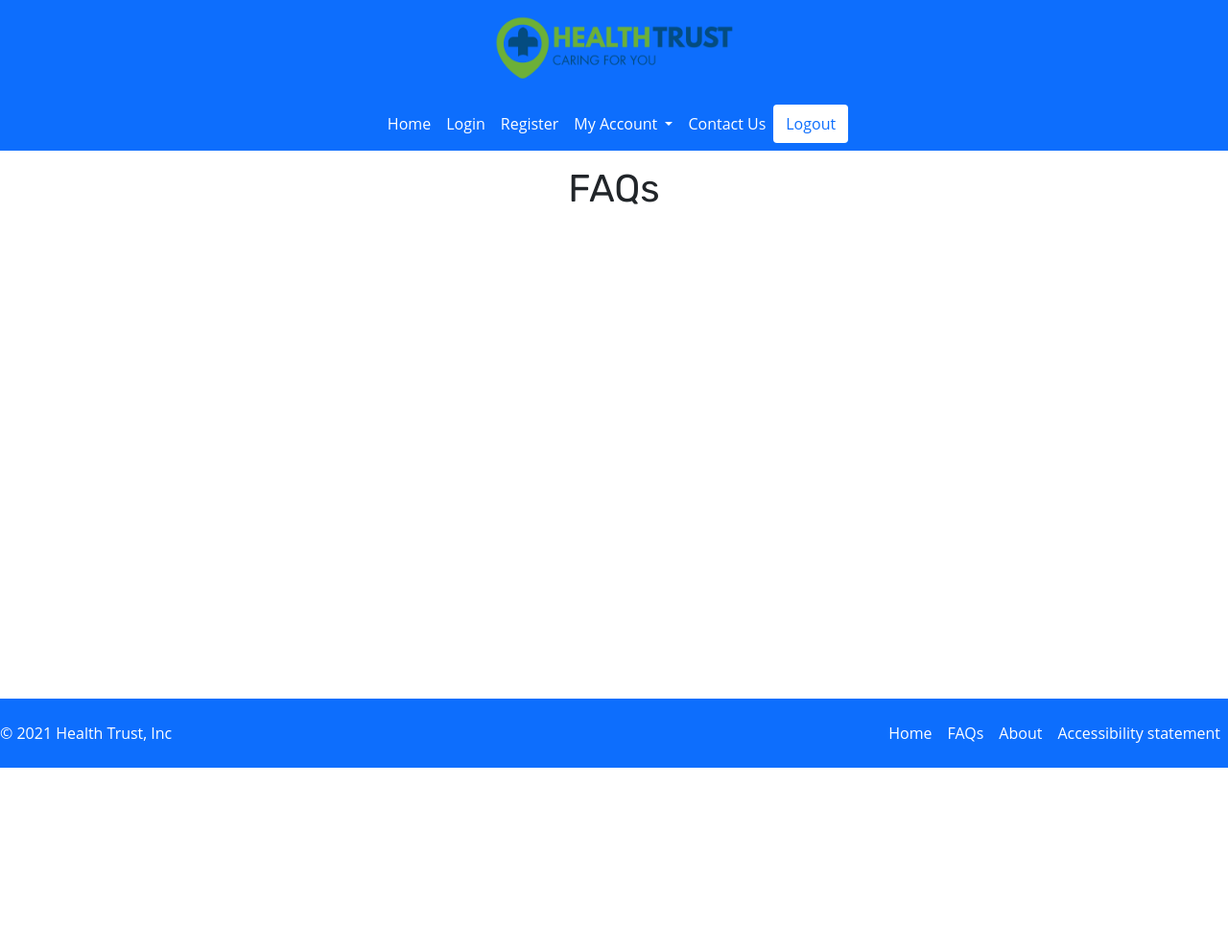
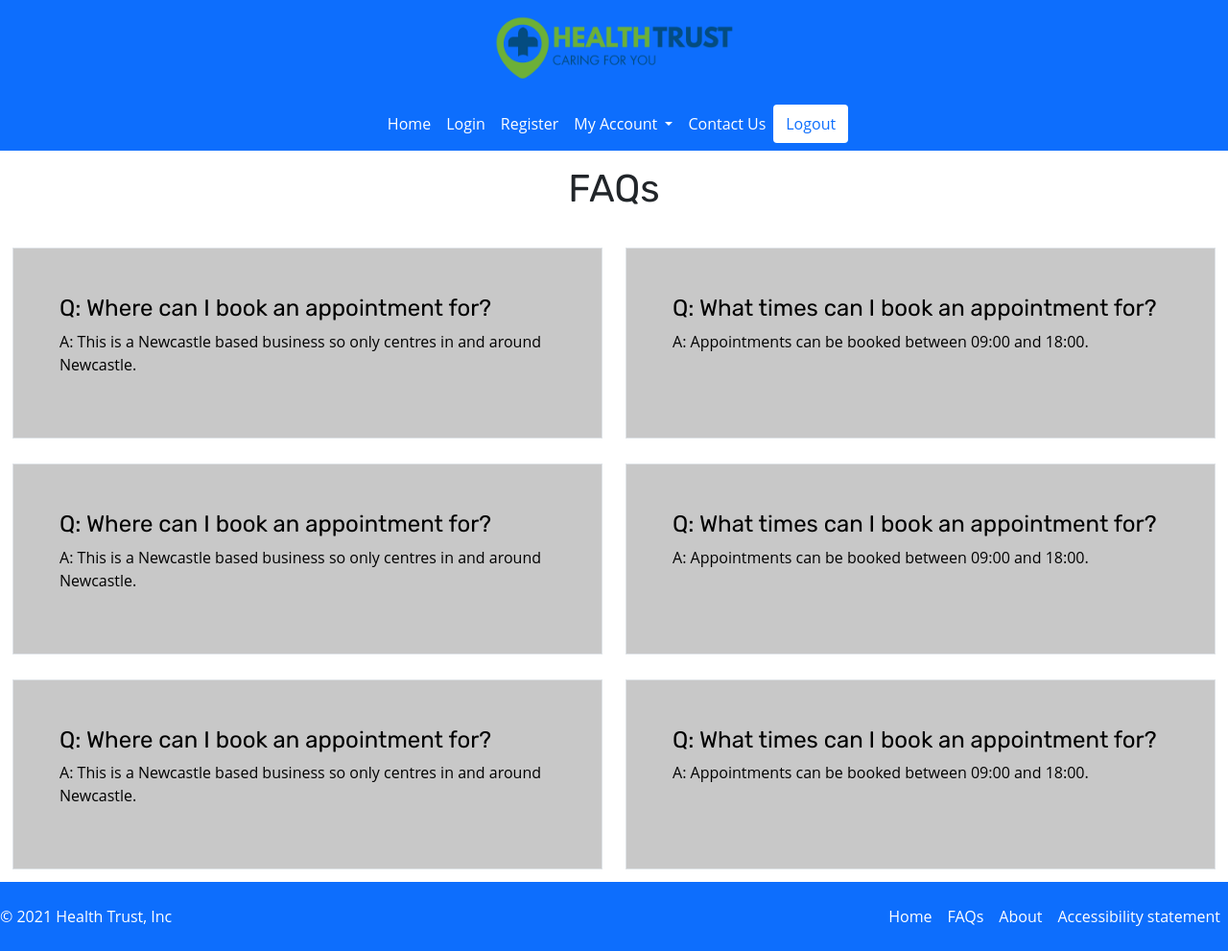
Before and after one commit to mfronistas/HealthTrustApp, a Flask app: page /faqs in a window 1280 px wide. Shown: the whole page at 96% size. Before the commit the page ends 800 px from the top, so only its background shows below. Run offline with Flask 2, Linux system fonts and the light colour scheme; parts of the project's set-up code (start-up, migrations or seed data) failed here and were passed over; some web fonts are replaced.

Commit message:
Changed some colours and partly filled in faqs.

```diff
--- a/static/main.css
+++ b/static/main.css
@@ -1,5 +1,9 @@
 .no-margin{
     margin:0;
+}
+
+.gray-bg{
+    background-color: rgb(200,200,200);
 }
 
 .bottom-margin{
--- a/templates/faqs.html
+++ b/templates/faqs.html
@@ -5,6 +5,47 @@
     <h1 class="p-3 text-center">FAQs</h1>
 </head>
 <body>
-
+<div class="row align-items-md-stretch padding">
+  <div class="col-md-6">
+    <div class="h-100 p-5 gray-bg border text-black">
+      <h4>Q: Where can I book an appointment for?</h4>
+      <p>A: This is a Newcastle based business so only centres in and around Newcastle.</p>
+    </div>
+  </div>
+  <div class="col-md-6">
+    <div class="h-100 p-5 gray-bg border text-black">
+      <h4>Q: What times can I book an appointment for?</h4>
+      <p>A: Appointments can be booked between 09:00 and 18:00.</p>
+    </div>
+  </div>
+</div>
+<div class="row align-items-md-stretch padding">
+  <div class="col-md-6">
+    <div class="h-100 p-5 gray-bg border text-black">
+      <h4>Q: Where can I book an appointment for?</h4>
+      <p>A: This is a Newcastle based business so only centres in and around Newcastle.</p>
+    </div>
+  </div>
+  <div class="col-md-6">
+    <div class="h-100 p-5 gray-bg border text-black">
+      <h4>Q: What times can I book an appointment for?</h4>
+      <p>A: Appointments can be booked between 09:00 and 18:00.</p>
+    </div>
+  </div>
+</div>
+<div class="row align-items-md-stretch padding">
+  <div class="col-md-6">
+    <div class="h-100 p-5 gray-bg border text-black">
+      <h4>Q: Where can I book an appointment for?</h4>
+      <p>A: This is a Newcastle based business so only centres in and around Newcastle.</p>
+    </div>
+  </div>
+  <div class="col-md-6">
+    <div class="h-100 p-5 gray-bg border text-black">
+      <h4>Q: What times can I book an appointment for?</h4>
+      <p>A: Appointments can be booked between 09:00 and 18:00.</p>
+    </div>
+  </div>
+</div>
 </body>
 {% endblock %}
--- a/templates/index.html
+++ b/templates/index.html
@@ -7,14 +7,14 @@
 </div>
 <div class="row align-items-md-stretch padding">
   <div class="col-md-6">
-    <div class="h-100 p-5 bg-success border text-white">
+    <div class="h-100 p-5 gray-bg border text-black">
       <h2>Need to book an appointment with a doctor?</h2>
-      <p>Login to book an appointment or Call your local health centre by finding its number <a href="#" class="'alert-link text-white">Here.</a></p>
+      <p>Login to book an appointment or Call your local health centre by finding its number <a href="#" class="'alert-link">Here.</a></p>
       <a class="btn btn-outline-secondary bg-light text-dark" role="button" href="{{ url_for('appointment.book_appointment') }}">Book appointment</a>
     </div>
   </div>
   <div class="col-md-6">
-    <div class="h-100 p-5 bg-success border text-white">
+    <div class="h-100 p-5 gray-bg border text-black">
       <h2>Need some medical advice?</h2>
       <p>Useful links, tools and phone numbers</p>
       <a class="btn btn-outline-secondary bg-light text-dark" role="button" href="#">Click here</a>
```
